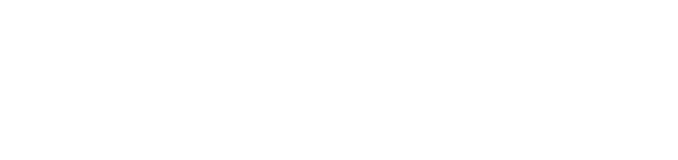
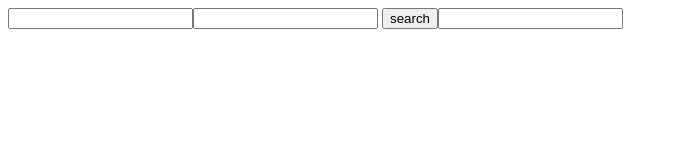
Before and after one commit to cenglesson/FlickrSearchPhoto, a plain HTML site: page index.html in a window 1280 px wide. Shown: the whole page, without its empty margins (0-678 px from the left). Drawn offline with Linux system fonts and the light colour scheme.

Commit message:
added code in html

```diff
--- a/index.html
+++ b/index.html
@@ -4,10 +4,15 @@
 <head>
     <meta charset="UTF-8">
     <meta name="viewport" content="width=device-width, initial-scale=1.0">
-    <title>Document</title>
+    <title>Flickr Photo</title>
 </head>
 
 <body>
+    <form>
+        <input type="text"><input>
+        <input type="submit" value="search"><input>
+    </form>
+    <ul id="images"></ul>
     <script src="./script.js"></script>
 </body>
 
```
